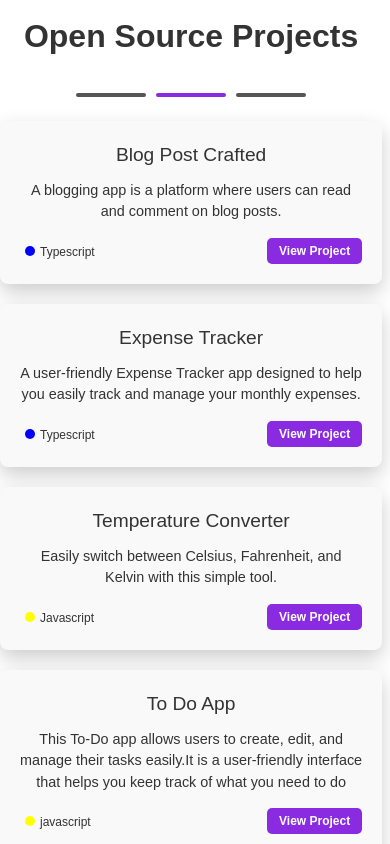
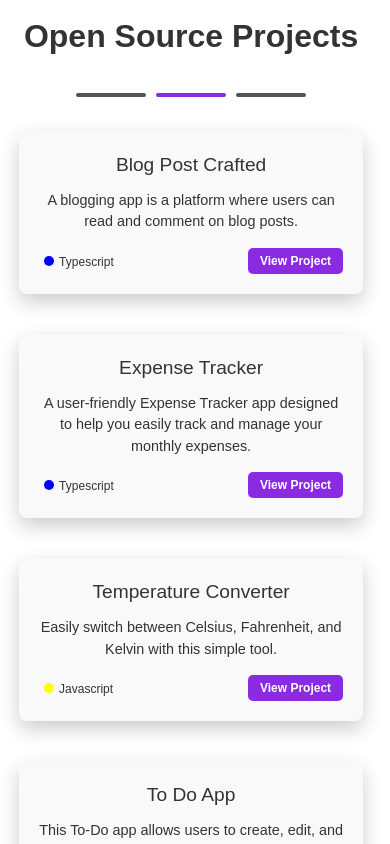
Before and after one commit to Muhammadtalalliaquat/Portfolio, a Next.js app: page /portfolio in a window 390 px wide. Shown: the part 1040-1884 px from the top of the page. Built offline with nearby package versions, Linux system fonts and the light colour scheme.

Commit message:
resolved project card layouting issues

```diff
--- a/src/app/portfolio/main.module.css
+++ b/src/app/portfolio/main.module.css
@@ -110,6 +110,9 @@
   }
 
   .projectCard {
+    display: flex;
+    flex-direction: column;
+    justify-content: space-between;
     background: var(--card-bg-color);
     color: var(--card-text-color);
     border-radius: 8px;
@@ -257,7 +260,7 @@
   }
 
 
-  @media screen and (max-width: 768px) {
+  @media screen and (max-width: 788px) {
     .main_container {
         display: flex;
         flex-direction: column;
@@ -276,11 +279,20 @@
 
     }
     .projectGrid{
-        display: flex;
-        flex-direction: column;
+      display: flex;
+      flex-wrap: wrap;
+      align-items: center;
+      justify-content: center
     }
     .projectCard{
-      width: 100%;
+      width: 45%;  /* Maintain 45% width */
+      margin: 10px 0;  /* Adds margin between cards */
+      height: 230px;  /* Ensure height stays the same */
+      display: flex;
+      flex-direction: column;
+      justify-content: space-between
+      /* width: 45%;  */
+      /* margin: 10px 0; */
     }
     .proficiencyContainer{
         box-shadow: 0 8px 20px rgba(0, 0, 0, 0.1);
@@ -289,3 +301,11 @@
       font-size: 0.8em;
     }
   }
+
+  @media screen and (max-width: 550px) {
+    .projectCard{
+      width: 90%;
+      height: auto;
+      margin: 10px 0;
+    }
+  }
```
